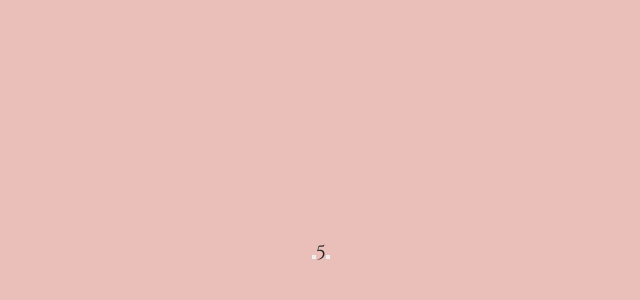
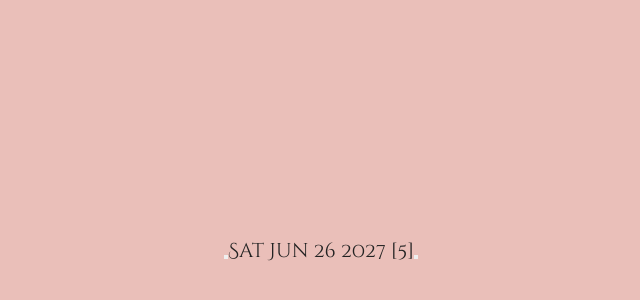
Before and after one commit to karlijones/my-classy-weather, a React (Create React App) app: page / in a window 1280 px wide. Shown: the part 150-450 px from the top of the page, without its empty margins (319-959 px from the left). Built offline with nearby package versions, Linux system fonts and the light colour scheme.

Commit message:
date string added

```diff
--- a/src/App.js
+++ b/src/App.js
@@ -22,10 +22,15 @@
   }
 
  render() {
+  const date = new Date("june 21 2027");
+  date.setDate(date.getDate() + this.state.count);
+
     return(
       <div>
         <button onClick={this.handleDecrement}></button>
-        <span>{this.state.count}</span>
+        <span>
+          {date.toDateString()} [{this.state.count}]
+        </span>
         <button onClick={this.handleIncrement}></button>
       </div>
     );
```
